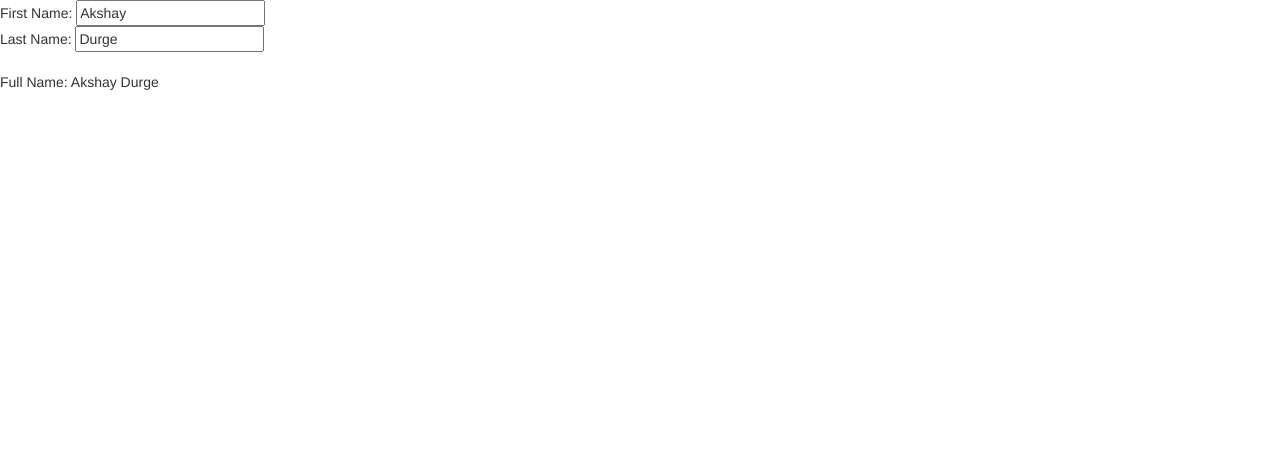
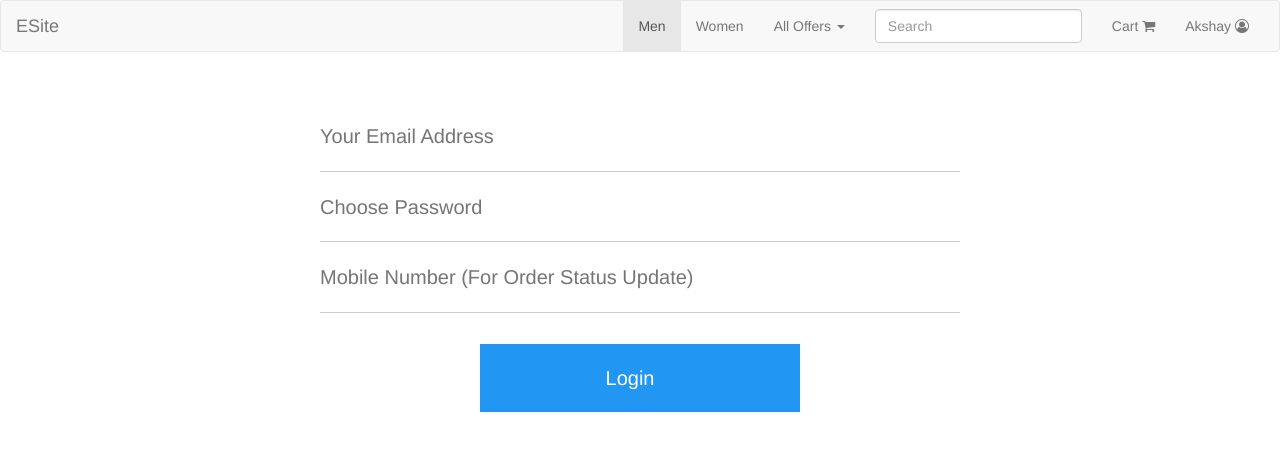
Before and after one commit to akshay-durge/esite, a plain HTML site: page index.html in a window 1280 px wide. Drawn offline with Linux system fonts and the light colour scheme.

Commit message:
Layout with navigation bar & content

```diff
--- /dev/null
+++ b/css/style.css
@@ -0,0 +1,39 @@
+.form {
+    background: #fff;
+    width: 700px;
+    margin: 0 auto;
+    padding: 30px;
+    box-sizing: border-box
+}
+.form input {
+    display: block;
+    width: 100%;
+    border: none;
+    border-bottom: solid 1px #ccc;
+    color: #2196F3;
+    padding: 20px 20px 20px 0;
+    box-sizing: border-box;
+    outline: none;
+    font-size: 20px
+}
+.line {
+    display: block;
+    background: #2196F3;
+    height: 3px;
+    margin: 0 auto;
+    margin-top: -2px;
+    width: 0px;
+    transition: width .3s cubic-bezier(0.4, 0, 0.2, 1)
+}
+.form input:focus + span.line {
+    width: 100%
+}
+#send {
+    width: 50%;
+    margin: 0 auto;
+    margin-top: 30px;
+    background: #2196F3;
+    border-bottom: none;
+    color: #fff;
+    cursor: pointer
+}
--- a/index.html
+++ b/index.html
@@ -3,17 +3,88 @@
 <head>
 	<title>ESite</title>
 	<link rel="stylesheet" href="css/bootstrap.min.css">
+	<link rel="stylesheet" href="css/style.css">
+	<link rel="stylesheet" href="https://cdnjs.cloudflare.com/ajax/libs/font-awesome/4.7.0/css/font-awesome.min.css">
 	<script src="js/angular.min.js"></script>
 	<script src="js/controller.js"></script>
 </head>
 <body>
-	<div ng-app="myApp">
-		<div ng-controller="adminCtrl">
-			First Name: <input type="text" ng-model="firstName"><br>
+	<div ng-app="myApp" ng-controller="adminCtrl">
+		<nav class="navbar navbar-default">
+		  <div class="container-fluid">
+		    <!-- Brand and toggle get grouped for better mobile display -->
+		    <div class="navbar-header">
+		      <button type="button" class="navbar-toggle collapsed" data-toggle="collapse" data-target="#bs-example-navbar-collapse-1" aria-expanded="false">
+		        <span class="sr-only">Toggle navigation</span>
+		        <span class="icon-bar"></span>
+		        <span class="icon-bar"></span>
+		        <span class="icon-bar"></span>
+		      </button>
+		      <a class="navbar-brand" href="#">ESite</a>
+		    </div>
+
+		    <!-- Collect the nav links, forms, and other content for toggling -->
+		    <div class="collapse navbar-collapse" id="bs-example-navbar-collapse-1">
+		      <ul class="nav navbar-nav navbar-right">
+		        <li>
+		        	<a href="#">
+		        		Cart <i class="fa fa-shopping-cart" aria-hidden="true"></i>
+					</a>
+				</li>
+		        <li>
+		        	<a href="#">
+		        		Akshay <i class="fa fa-user-circle-o" aria-hidden="true"></i>
+					</a>
+				</li>
+		      </ul>
+		      <form class="navbar-form navbar-right">
+		        <div class="form-group">
+		          <input type="text" class="form-control" placeholder="Search">
+		        </div>
+		        <!-- <button type="submit" class="btn btn-default">Submit</button> -->
+		      </form>
+		      <ul class="nav navbar-nav navbar-right">
+		        <li class="active"><a href="#">Men <span class="sr-only">(current)</span></a></li>
+		        <li><a href="#">Women</a></li>
+		        <li class="dropdown">
+		          <a href="#" class="dropdown-toggle" data-toggle="dropdown" role="button" aria-haspopup="true" aria-expanded="false">All Offers <span class="caret"></span></a>
+		          <ul class="dropdown-menu">
+		            <li><a href="#">Action</a></li>
+		            <li><a href="#">Another action</a></li>
+		            <li><a href="#">Something else here</a></li>
+		            <li role="separator" class="divider"></li>
+		            <li><a href="#">Separated link</a></li>
+		            <li role="separator" class="divider"></li>
+		            <li><a href="#">One more separated link</a></li>
+		          </ul>
+		        </li>
+		      </ul>
+		    </div><!-- /.navbar-collapse -->
+		  </div><!-- /.container-fluid -->
+		</nav>
+
+		<div class="container">
+			<section>
+				<div class="form">
+					<form action="" method="post">
+						<input type="text" placeholder="Your Email Address" required>
+						<span class="line"></span>
+						<input type="password" placeholder="Choose Password" required>
+						<span class="line"></span>
+						<input type="number" placeholder="Mobile Number (For Order Status Update)" required>
+						<span class="line"></span>
+						<input type="submit" id = "send" value="Login">
+					</form>
+				</div>
+			</section>
+
+<!-- 			First Name: <input type="text" ng-model="firstName"><br>
 			Last Name: <input type="text" ng-model="lastName"><br>
 			<br>
-			Full Name: {{firstName + " " + lastName}}
+			Full Name: {{firstName + " " + lastName}} -->
+
 		</div>
+
 	</div>
 </body>
 </html>
```
